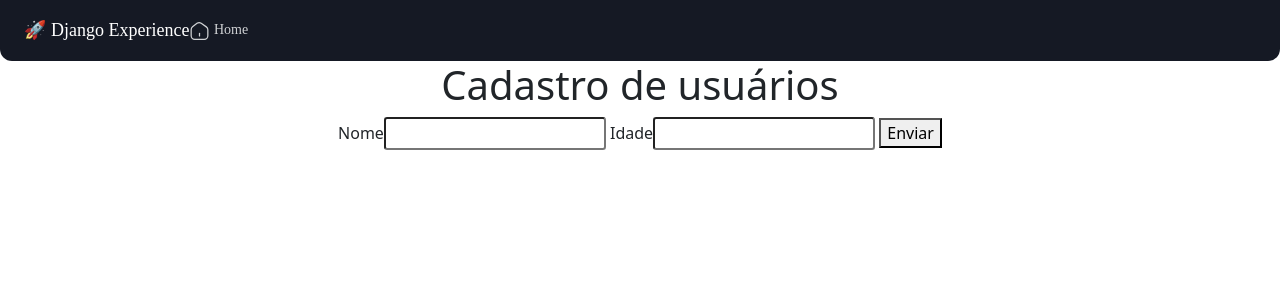
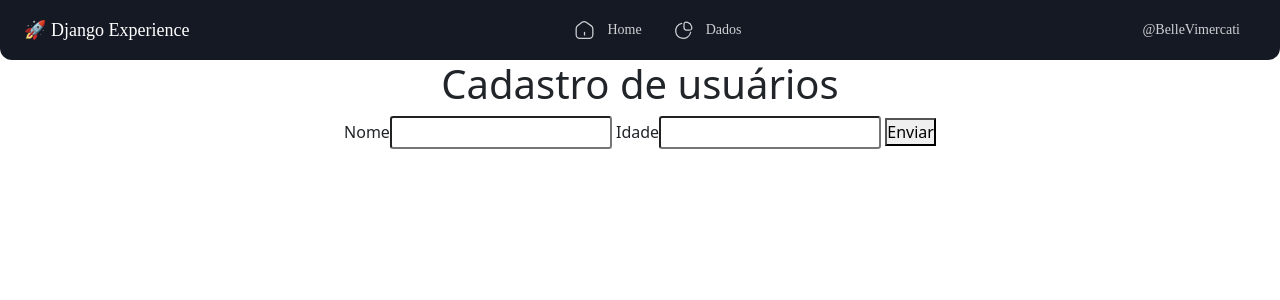
Before and after one commit to BelleVimercati/User_Registration, a Django app: page / in a window 1280 px wide. Shown: the top 300 px of the page. Run offline with Django 4.2, Linux system fonts and the light colour scheme.

Commit message:
Feat: Terminando o header

```diff
--- a/projeto_cad_usuarios/app_cad_usuarios/templates/usuarios/base.html
+++ b/projeto_cad_usuarios/app_cad_usuarios/templates/usuarios/base.html
@@ -7,7 +7,7 @@
     <meta charset="UTF-8">
     <meta name="viewport" content="width=device-width, initial-scale=1.0">
     <link href="https://cdn.jsdelivr.net/npm/bootstrap@5.0.2/dist/css/bootstrap.min.css" rel="stylesheet" integrity="sha384-EVSTQN3/azprG1Anm3QDgpJLIm9Nao0Yz1ztcQTwFspd3yD65VohhpuuCOmLASjC" crossorigin="anonymous">
-    <link rel="stylesheet" href="{% static 'css/style.css' %}">
+    <link rel="stylesheet" href="{% static 'css/base.css' %}">
 
     <title>Cadastro</title>
 </head>
@@ -19,11 +19,19 @@
             <ul class="navbar-nav">
                 <li class="navbar-item">
                     <a class="nav-link" href="#">
-                        <img src="{% static 'img/home.svg' %}"> Home
+                        <img src="{% static 'img/home.svg' %}" class="icon"> <span>Home</span>
+                    </a>
+                </li>
+                <li class="navbar-item">
+                    <a class="nav-link" href="#">
+                        <img src="{% static 'img/graph.svg' %}" class="icon"> <span>Dados</span>
                     </a>
                 </li>
             </ul>
         </nav>
+        <div>
+            <a class="nav-link" href="https://github.com/BelleVimercati">@BelleVimercati</a>
+        </div>
     </header>
     {% block conteudo %}
 
--- /dev/null
+++ b/projeto_cad_usuarios/static/css/base.css
@@ -0,0 +1,63 @@
+* {
+  box-sizing: border-box;
+  margin: 0;
+  padding: 0;
+}
+
+/* base.html */
+header {
+  display: flex;
+  justify-content: space-between;
+  background-color: #151924 !important;
+  border-radius: 0px 0px 12px 12px;
+  align-items: center;
+  padding: 4px 24px;
+}
+
+.header-span {
+  font: 500 1.125rem "Poppins";
+  color: #fff;
+  line-height: 32px;
+  text-decoration: none;
+}
+
+.navbar-nav {
+  flex-direction: row;
+}
+
+.navbar-item {
+  display: inline-block;
+  padding: 0px 16px;
+}
+
+.navbar a {
+  display: flex;
+  gap: 12px;
+}
+
+.nav-link {
+  text-decoration: none;
+  color: #cfd1d4;
+  font: 400 0.875rem "Poppins";
+  line-height: 20px;
+}
+
+.navbar-item {
+  display: flex;
+  align-items: center;
+  position: relative;
+}
+
+.navbar-item:hover {
+  color: #5c9dff;
+  background-color: rgba(92, 157, 255, 0.1);
+  border-radius: 4px;
+}
+
+.icon{
+  transition: filter;
+}
+
+.navbar-nav li:hover a .icon {
+  filter: invert(63%) sepia(60%) saturate(3312%) hue-rotate(193deg) brightness(103%) contrast(104%);
+}
--- a/projeto_cad_usuarios/static/css/style.css
+++ /dev/null
@@ -1,31 +0,0 @@
-/* base.html */
-header {
-  display: flex;
-  background-color: #151924 !important;
-  border-radius: 0px 0px 12px 12px;
-  align-items: center;
-  padding: 4px 24px;
-}
-
-.header-span {
-  font: 500 1.125rem "Poppins";
-  color: #fff;
-  line-height: 32px;
-  text-decoration: none;
-}
-
-.navbar a {
-  text-decoration: none;
-}
-
-.navbar-item {
-  display: flex;
-  align-items: center;
-}
-
-.navbar-item a {
-  text-decoration: none;
-  color: #cfd1d4;
-  font: 400 0.875rem "Poppins";
-  line-height: 20px;
-}
```
Also changed, not shown: projeto_cad_usuarios/db.sqlite3, projeto_cad_usuarios/static/img/graph.svg (added).
